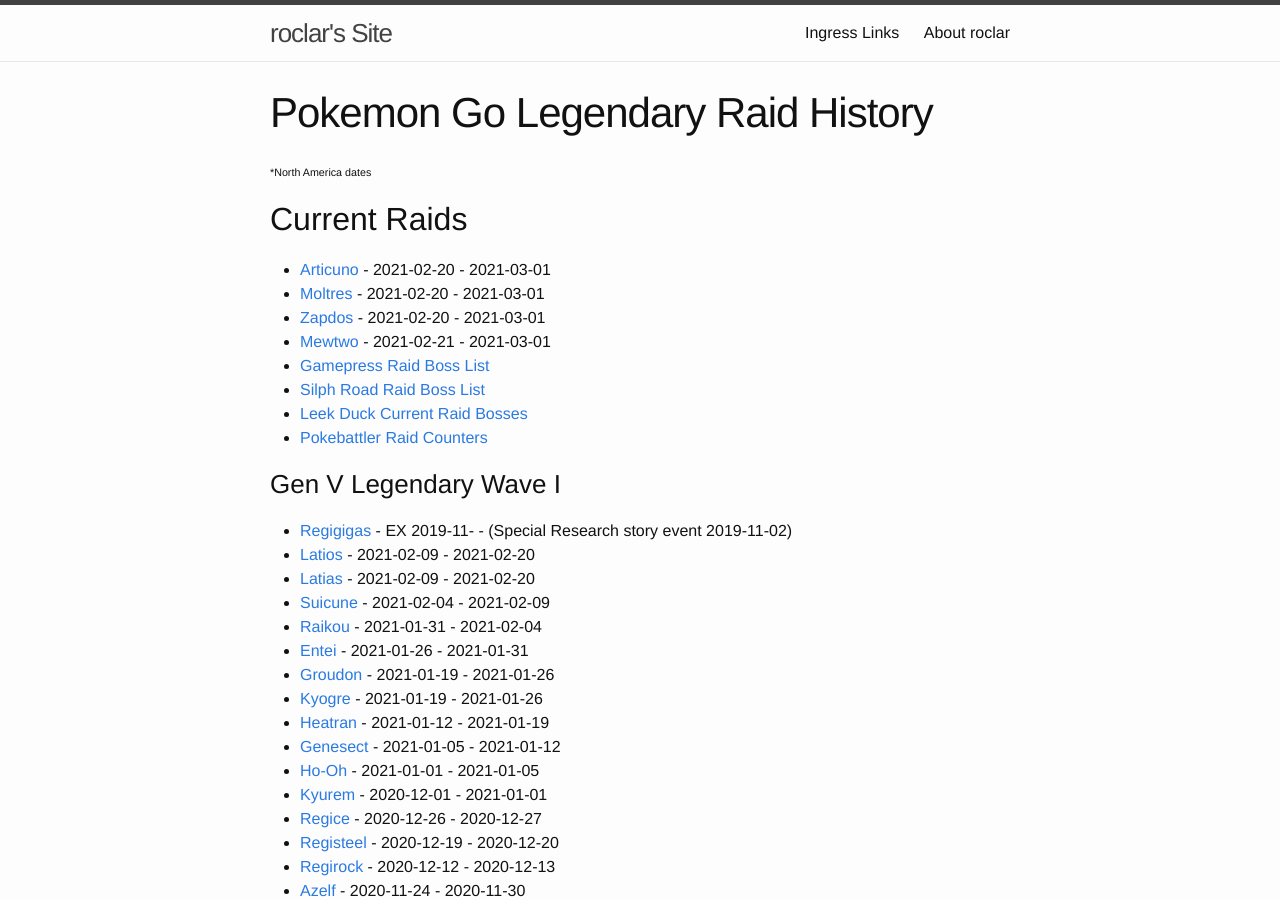
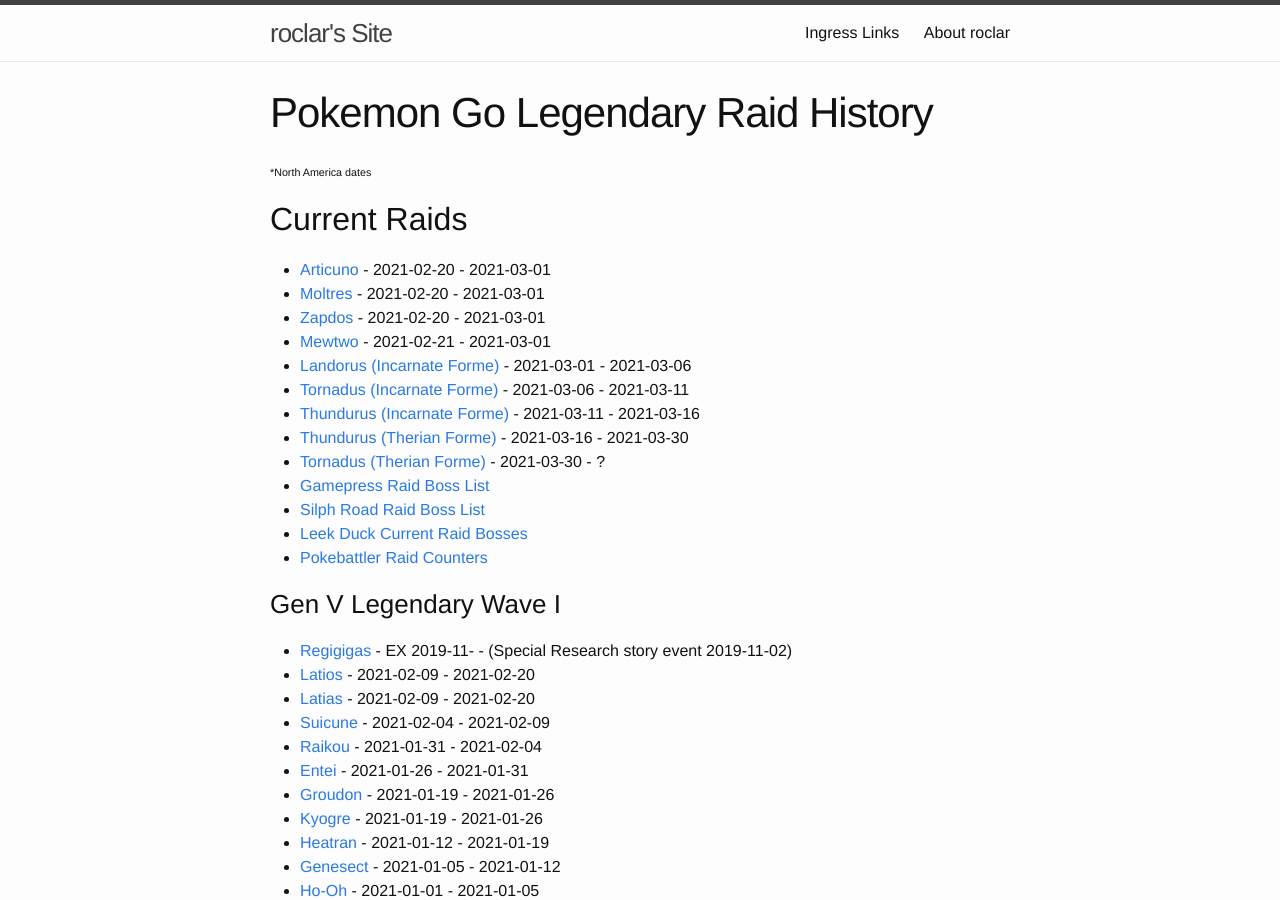
Before and after one commit to roclar/roclar.github.io, a Jekyll site: the page built from PoGoLegendaryHistory.md, in a window 1280 px wide and 900 px high. Built offline with Jekyll 4.4.1, drawn with Linux system fonts in a browser that asks for light colours; some of the changed text lies outside the part shown.

Commit message:
Added 2021-03 legendaries

```diff
--- a/PoGoLegendaryHistory.md
+++ b/PoGoLegendaryHistory.md
@@ -11,6 +11,11 @@
 - [Moltres](https://db.pokemongohub.net/pokemon/146) - 2021-02-20 - 2021-03-01
 - [Zapdos](https://db.pokemongohub.net/pokemon/145) - 2021-02-20 - 2021-03-01
 - [Mewtwo](https://db.pokemongohub.net/pokemon/150) - 2021-02-21 - 2021-03-01
+- [Landorus (Incarnate Forme)](https://db.pokemongohub.net/pokemon/645?form=Incarnate) - 2021-03-01 - 2021-03-06
+- [Tornadus (Incarnate Forme)](https://db.pokemongohub.net/pokemon/641?form=Incarnate) - 2021-03-06 - 2021-03-11
+- [Thundurus (Incarnate Forme)](https://db.pokemongohub.net/pokemon/642?form=Incarnate) - 2021-03-11 - 2021-03-16
+- [Thundurus (Therian Forme)](https://db.pokemongohub.net/pokemon/642?form=Therian) - 2021-03-16 - 2021-03-30
+- [Tornadus (Therian Forme)](https://db.pokemongohub.net/pokemon/641?form=Therian) - 2021-03-30 - ?
 - [Gamepress Raid Boss List](https://pokemongo.gamepress.gg/raid-boss-list)
 - [Silph Road Raid Boss List](https://thesilphroad.com/raid-bosses)
 - [Leek Duck Current Raid Bosses](https://leekduck.com/boss/)
```
Also changed, not shown: other parts of PoGoLegendaryHistory.md (+1 -0 lines).
